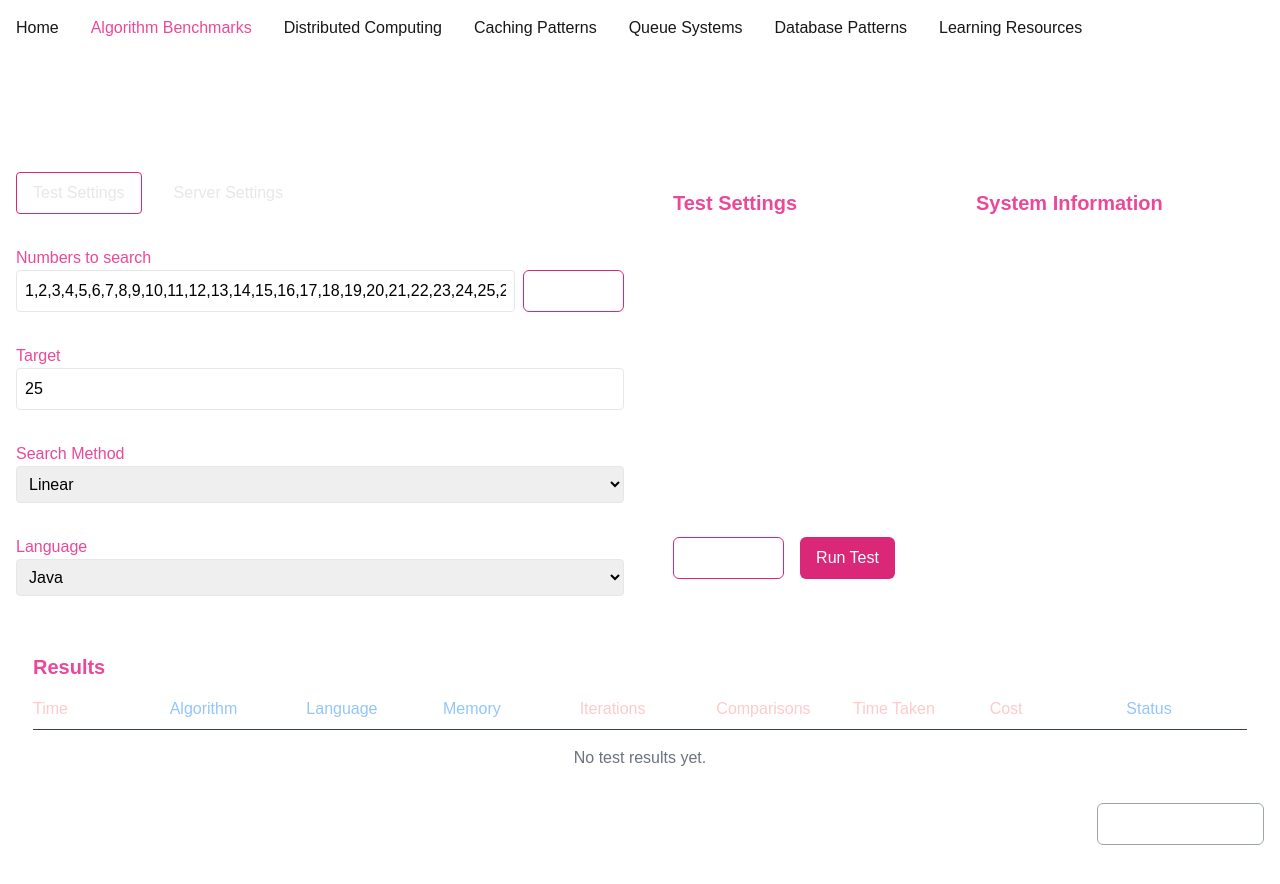
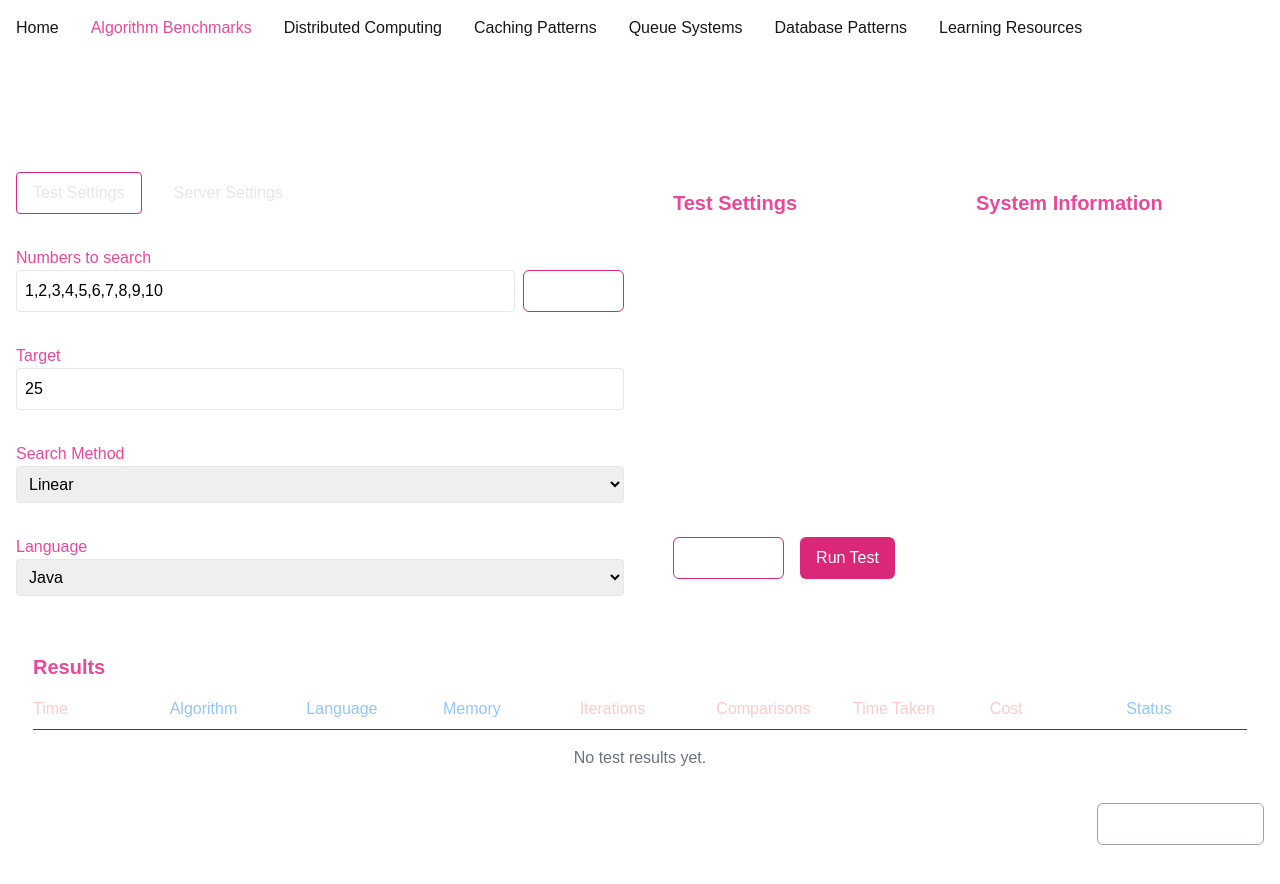
Before and after one commit to sb-haz/system-performance-analyser, a Next.js app in the folder frontend/: page /algo-benchmarks/searching in a window 1280 px wide. Shown: the top 884 px of the page. Built offline with nearby package versions, Linux system fonts and the light colour scheme.

Commit message:
change default input

```diff
--- a/frontend/src/app/algo-benchmarks/searching/page.tsx
+++ b/frontend/src/app/algo-benchmarks/searching/page.tsx
@@ -9,7 +9,7 @@ import { X, LineChart, } from 'lucide-react'
 
 export default function Searching() {
     // test settings
-    const [numArray, setNumArray] = useState("1,2,3,4,5,6,7,8,9,10,11,12,13,14,15,16,17,18,19,20,21,22,23,24,25,26,27,28,29,30,31,32,33,34,35,36,37,38,39,40,41,42,43,44,45,46,47,48,49,50,51,52,53,54,55,56,57,58,59,60,61,62,63,64,65,66,67,68,69,70,71,72,73,74,75,76,77,78,79,80,81,82,83,84,85,86,87,88,89,90,91,92,93,94,95,96,97,98,99,100")
+    const [numArray, setNumArray] = useState("1,2,3,4,5,6,7,8,9,10")
     const [numTarget, setNumTarget] = useState<number>(25)
     type Algorithm = "LINEAR" | "BINARY" | "JUMP" | "INTERPOLATION"
     const [algorithm, setAlgorithm] = useState<Algorithm>("LINEAR")
```
